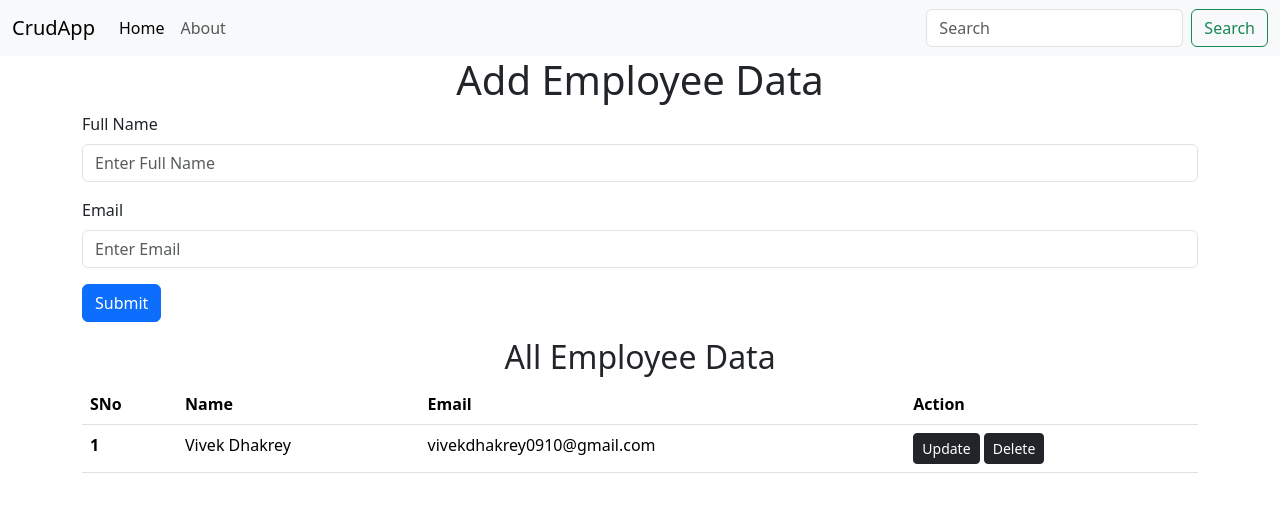
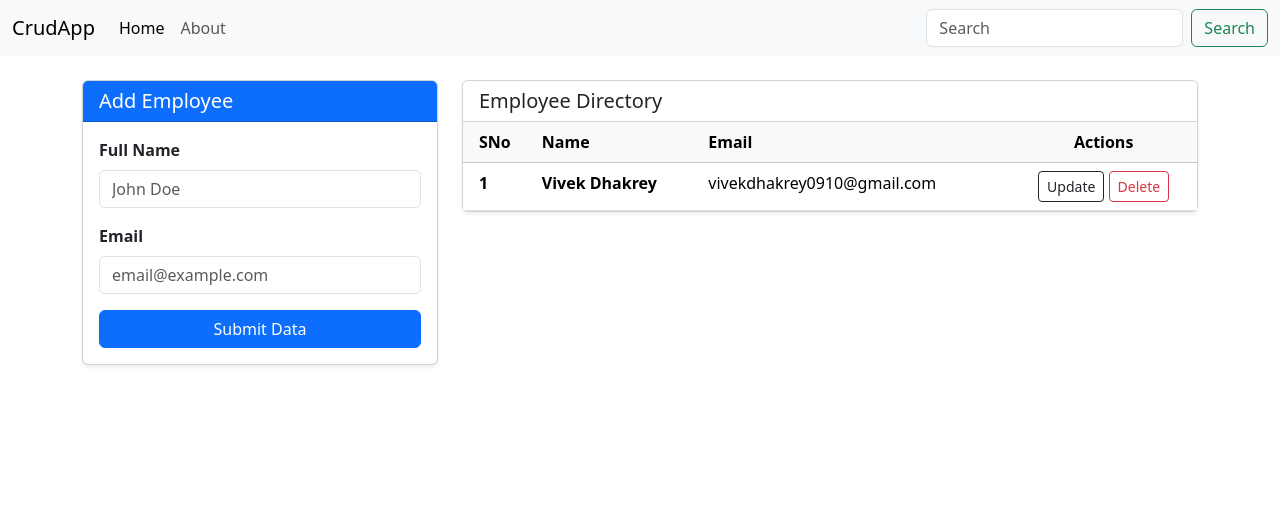
Before and after one commit to VaibhavKumar2005/Flask-Django-Repo, a Flask app: page / in a window 1280 px wide. Shown: the top 512 px of the page. Run offline with Flask 3, Linux system fonts and the light colour scheme.

Commit message:
UI: Implemented side-by-side dashboard layout

```diff
--- a/templates/index.html
+++ b/templates/index.html
@@ -1,50 +1,61 @@
 {% extends 'base.html' %}
 
 {% block body %}
-<div class="container">
-    <h1 class="text-center">Add Employee Data</h1>
+<div class="container mt-4">
+    <div class="row">
+        <div class="col-md-4">
+            <div class="card shadow-sm mb-4">
+                <div class="card-header bg-primary text-white">
+                    <h5 class="mb-0">Add Employee</h5>
+                </div>
+                <div class="card-body">
                     <form action="/" method="post">
                         <div class="mb-3">
-            <label for="" class="form-label">Full Name</label>
-            <input type="text" class="form-control" name="name" id="" placeholder="Enter Full Name">
+                            <label class="form-label fw-bold">Full Name</label>
+                            <input type="text" class="form-control" name="name" placeholder="John Doe" required>
                         </div>
                         <div class="mb-3">
-            <label for="" class="form-label">Email</label>
-            <input type="email" class="form-control" name="email" id="" placeholder="Enter Email">
+                            <label class="form-label fw-bold">Email</label>
+                            <input type="email" class="form-control" name="email" placeholder="email@example.com" required>
                         </div>
-        <div class="mb-3">
-            <button type="submit" class="btn btn-primary">Submit</button>
-        </div>
+                        <button type="submit" class="btn btn-primary w-100">Submit Data</button>
                     </form>
                 </div>
+            </div>
+        </div>
 
-
-<div class="container">
-    <h2 class="text-center">All Employee Data</h2>
-    <table class="table">
-        <thead>
+        <div class="col-md-8">
+            <div class="card shadow-sm">
+                <div class="card-header bg-white">
+                    <h5 class="mb-0">Employee Directory</h5>
+                </div>
+                <div class="card-body p-0">
+                    <table class="table table-hover mb-0">
+                        <thead class="table-light">
                             <tr>
-                <th scope="col">SNo</th>
+                                <th scope="col" class="ps-3">SNo</th>
                                 <th scope="col">Name</th>
                                 <th scope="col">Email</th>
-                <th scope="col">Action</th>
+                                <th scope="col" class="text-center">Actions</th>
                             </tr>
                         </thead>
                         <tbody>
                             {% for i in allemployee %}
                             <tr>
-                <th scope="row">{{loop.index}}</th>
-                <td>{{i.name}}</td>
+                                <th scope="row" class="ps-3">{{loop.index}}</th>
+                                <td><strong>{{i.name}}</strong></td>
                                 <td>{{i.email}}</td>
-                <td>
-	<a href="/update/{{i.sno}}" class="btn btn-dark btn-sm" role="button">Update</a>
-        <a href="/delete/{{i.sno}}" class="btn btn-dark btn-sm" role="button">Delete</a>
+                                <td class="text-center">
+                                    <a href="/update/{{i.sno}}" class="btn btn-outline-dark btn-sm">Update</a>
+                                    <a href="/delete/{{i.sno}}" class="btn btn-outline-danger btn-sm" onclick="return confirm('Delete this record?')">Delete</a>
                                 </td>
                             </tr>
-
                             {% endfor %}
                         </tbody>
                     </table>
                 </div>
-
+            </div>
+        </div>
+    </div>
+</div>
 {% endblock body %}
```
Lines whose indentation alone changed are shown as unchanged.
